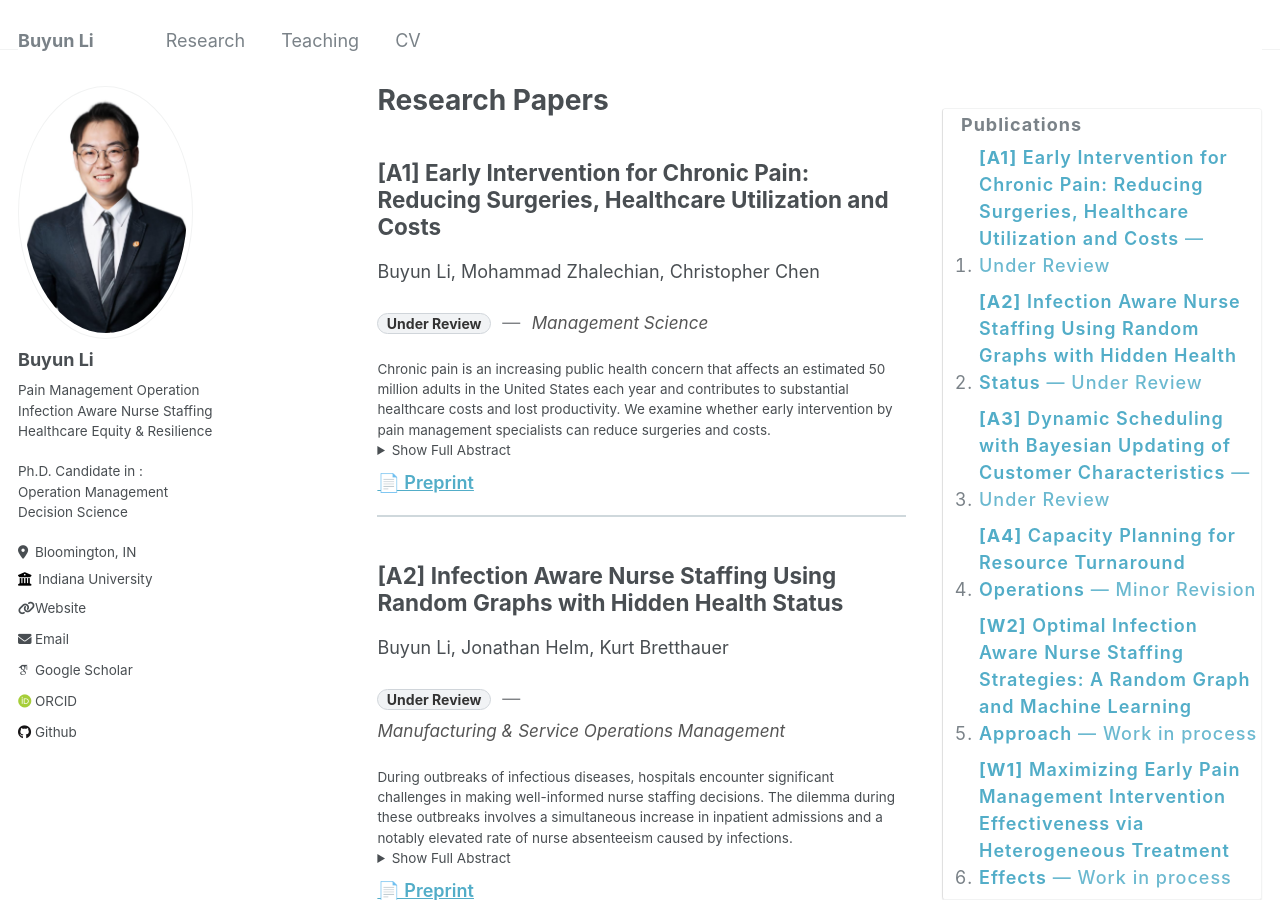
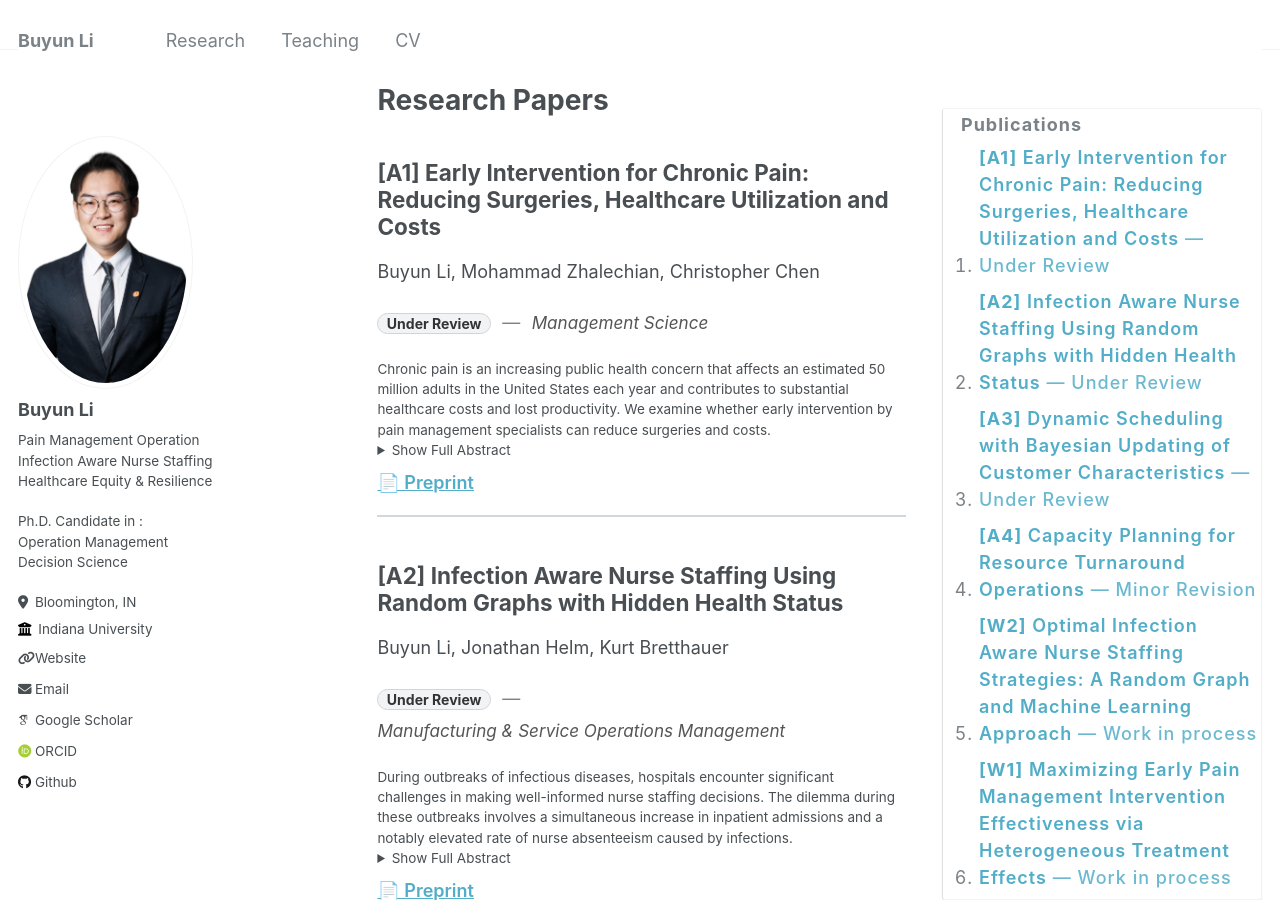
Before and after one commit to BuyunLi/BuyunLi.github.io, a Jekyll site: the page built from _pages/publications.md, in a window 1280 px wide and 900 px high. Built offline with Jekyll 4.4.1, drawn with Linux system fonts in a browser that asks for light colours; some web fonts are replaced.

Commit message:
Update publications.html

```diff
--- a/_layouts/publications.html
+++ b/_layouts/publications.html
@@ -15,7 +15,13 @@ layout: default
 {%- assign items = site.publications | sort: "year" | reverse -%}
 
 <div id="main" role="main" class="with-toc">
-  {% include sidebar.html %}
+  {%- comment -%}
+  IMPORTANT: include the author profile directly to guarantee the left card shows
+  in this custom layout.
+  {%- endcomment -%}
+  <aside class="sidebar">
+    {% include author-profile.html %}
+  </aside>
 
   <div class="archive">
     {% unless page.header.overlay_color or page.header.overlay_image %}
@@ -39,7 +45,8 @@ layout: default
             {%- endcase -%}
           {%- endcapture -%}
 
-          <article id="pub-{{ post.slug | slugify }}" class="archive__item">
+          {%- assign anchor_id = post.slug | default: post.title | slugify -%}
+          <article id="pub-{{ anchor_id }}" class="archive__item">
             <h2 class="archive__item-title">{{ post.title }}</h2>
 
             {%- if post.authors -%}
@@ -96,8 +103,9 @@ layout: default
               {%- else -%}{{ post.status | replace: "_"," " | capitalize }}
             {%- endcase -%}
           {%- endcapture -%}
+          {%- assign anchor_id = post.slug | default: post.title | slugify -%}
           <li>
-            <a href="#pub-{{ post.slug | slugify }}">
+            <a href="#pub-{{ anchor_id }}">
               <span class="toc__title-text">{{ post.title }}</span>
               {%- if post.status -%}
                 <span class="toc__status"> — {{ status_label | strip }}</span>
```
